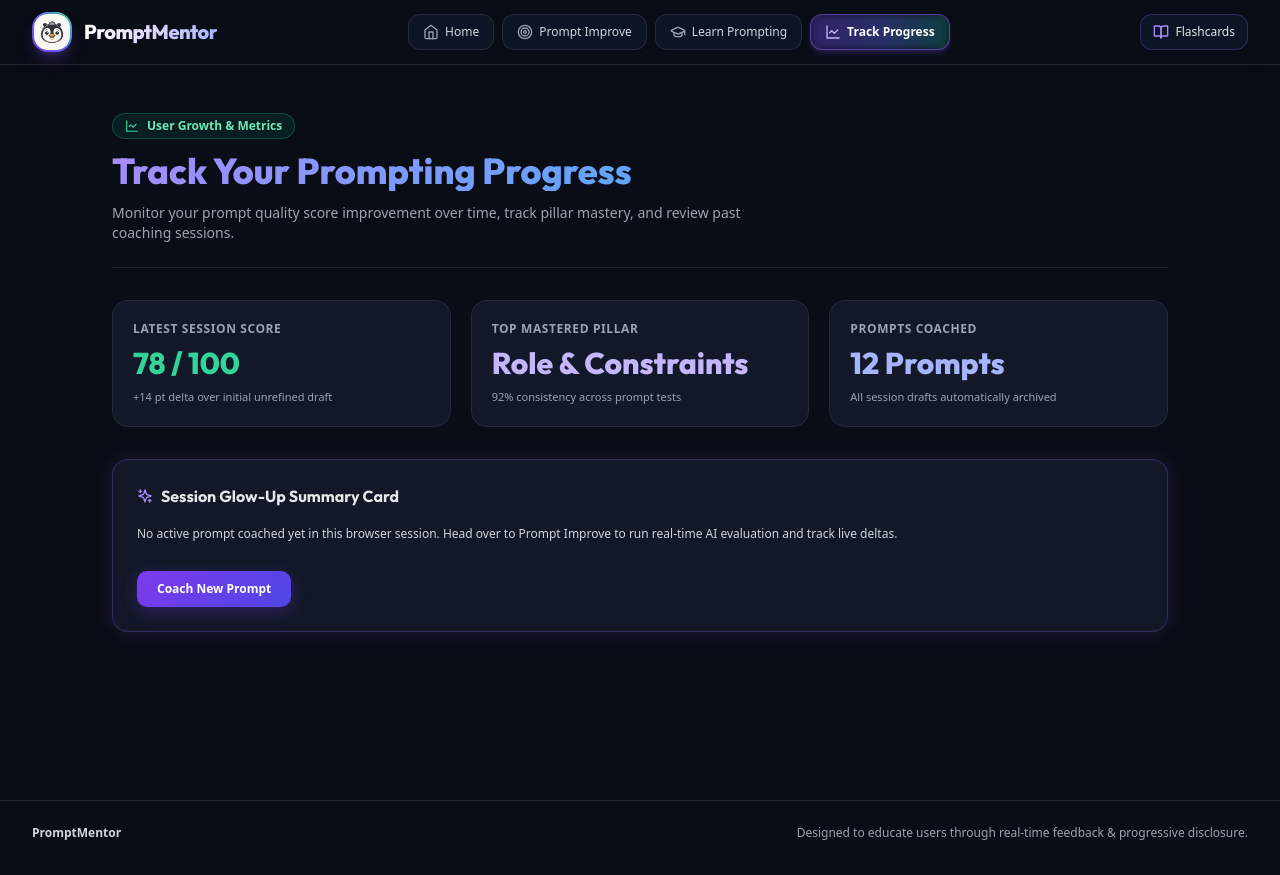
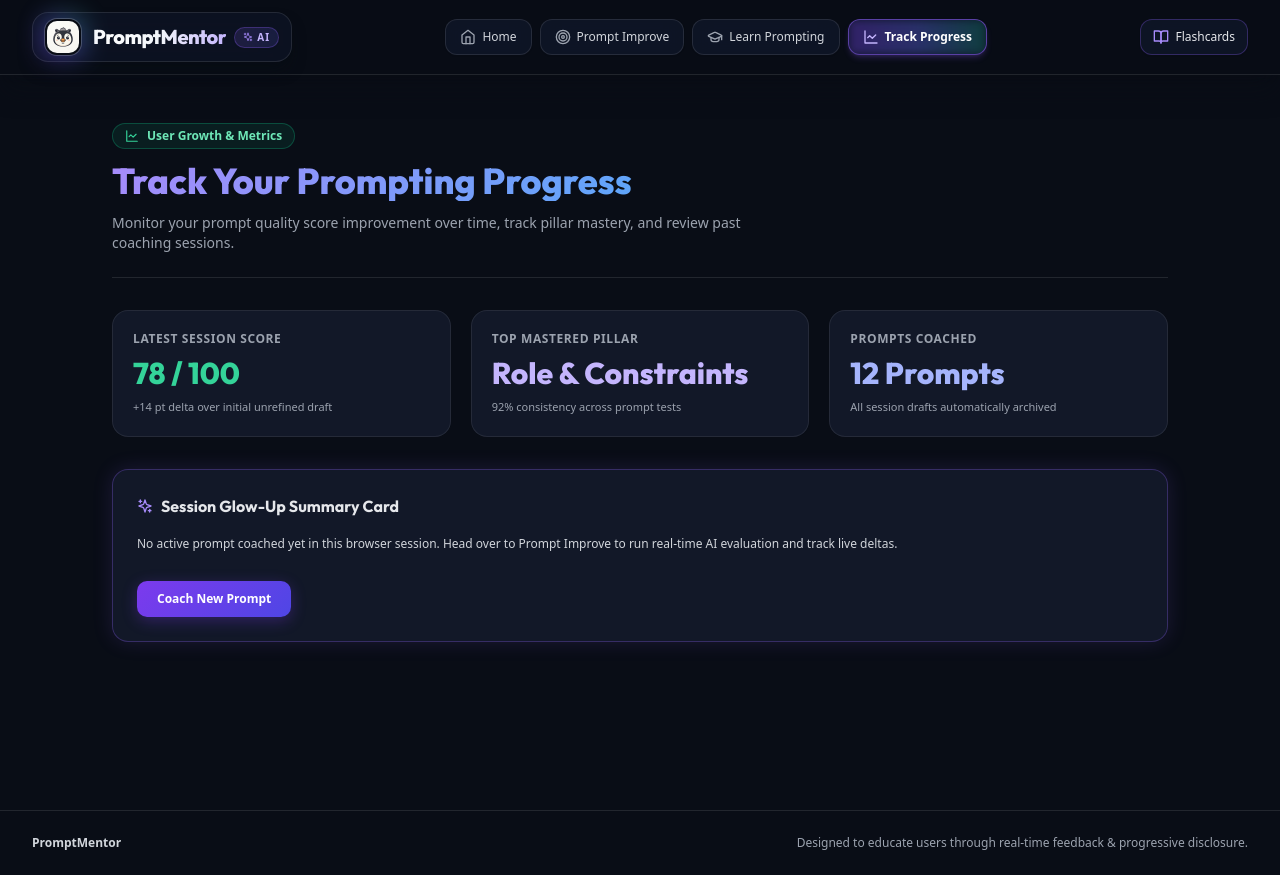
Before and after one commit to sonal428-hub/PromptMentor, a React (Vite) app: page /progress in a window 1280 px wide. Built offline with nearby package versions, Linux system fonts and the light colour scheme.

Commit message:
style: redesign Header logo and title with sleek glassmorphism capsule, glowing aura, and refined typography

```diff
--- a/src/components/Header.jsx
+++ b/src/components/Header.jsx
@@ -17,18 +17,31 @@ export default function Header({ onOpenFlashcards }) {
   return (
     <header className="w-full border-b border-white/10 bg-slate-950/85 backdrop-blur-xl sticky top-0 z-50 px-4 lg:px-8 py-3 flex items-center justify-between gap-4 shadow-xl shadow-slate-950/50">
       <Link to="/" className="flex items-center gap-3 group focus:outline-none">
-        <div className="relative w-10 h-10 rounded-2xl bg-gradient-to-tr from-violet-600 via-indigo-500 to-emerald-400 p-0.5 shadow-lg shadow-violet-500/25 group-hover:scale-105 group-hover:shadow-violet-500/40 transition-all duration-300">
+        <div className="flex items-center gap-3 px-3 py-1.5 rounded-2xl bg-slate-900/60 backdrop-blur-xl border border-white/10 group-hover:border-violet-500/40 shadow-lg shadow-slate-950/60 group-hover:shadow-violet-500/15 transition-all duration-300">
+
+          {/* Logo with ambient glow */}
+          <div className="relative w-9 h-9 flex items-center justify-center">
+            <div className="absolute -inset-1 bg-gradient-to-tr from-violet-600 via-indigo-500 to-emerald-400 rounded-xl blur-md opacity-40 group-hover:opacity-75 transition-opacity duration-300" />
+            <div className="relative w-9 h-9 rounded-xl overflow-hidden ring-1 ring-white/20 group-hover:ring-violet-400/50 bg-slate-950 p-0.5 shadow-inner transition-all duration-300">
               <img
                 src="/logo.png"
                 alt="PromptMentor Logo"
-            className="w-full h-full object-cover rounded-[14px] bg-slate-950"
+                className="w-full h-full object-contain rounded-[10px]"
               />
             </div>
+          </div>
 
-        <div className="flex items-center">
-          <h1 className="text-xl font-black tracking-tight font-heading bg-gradient-to-r from-white via-violet-200 to-indigo-300 bg-clip-text text-transparent group-hover:from-violet-300 group-hover:to-emerald-300 transition-all">
+          {/* Brand Name & AI Badge */}
+          <div className="flex items-center gap-2">
+            <h1 className="text-lg sm:text-xl font-black tracking-tight font-heading bg-gradient-to-r from-white via-slate-100 to-violet-300 bg-clip-text text-transparent group-hover:from-violet-200 group-hover:to-emerald-300 transition-all duration-300">
               PromptMentor
             </h1>
+            <span className="hidden sm:inline-flex items-center gap-1 text-[10px] font-extrabold uppercase tracking-widest text-violet-300 bg-gradient-to-r from-violet-500/15 to-indigo-500/15 border border-violet-500/30 px-2 py-0.5 rounded-full shadow-sm">
+              <Sparkles className="w-2.5 h-2.5 text-violet-400" />
+              AI
+            </span>
+          </div>
+
         </div>
       </Link>
 
```
Lines whose indentation alone changed are shown as unchanged.
